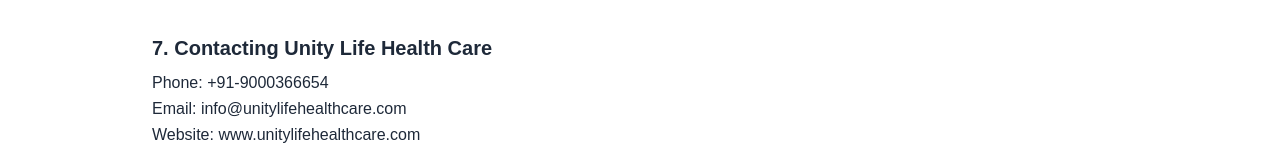
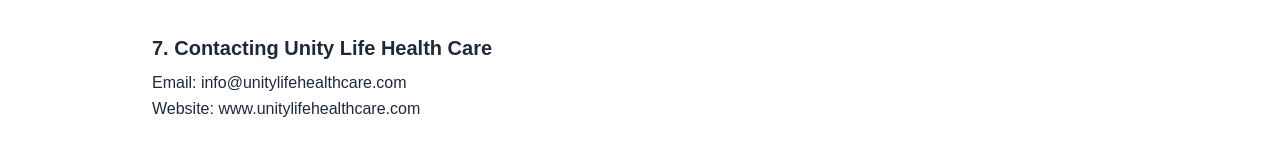
Before and after one commit to Harunath/ulhc, a Next.js app: page /legals/hcp-guidelines in a window 1280 px wide. Shown: the part 1940-2100 px from the top of the page. Built offline with nearby package versions, Linux system fonts and the light colour scheme.

Commit message:
contact removed in legals

```diff
--- a/src/app/legals/hcp-guidelines/page.tsx
+++ b/src/app/legals/hcp-guidelines/page.tsx
@@ -173,7 +173,6 @@
 				<h2 className="text-xl font-semibold mb-2">
 					7. Contacting Unity Life Health Care
 				</h2>
-				<p>Phone: +91-9000366654</p>
 				<p>Email: info@unitylifehealthcare.com</p>
 				<p>Website: www.unitylifehealthcare.com</p>
 			</section>
```
